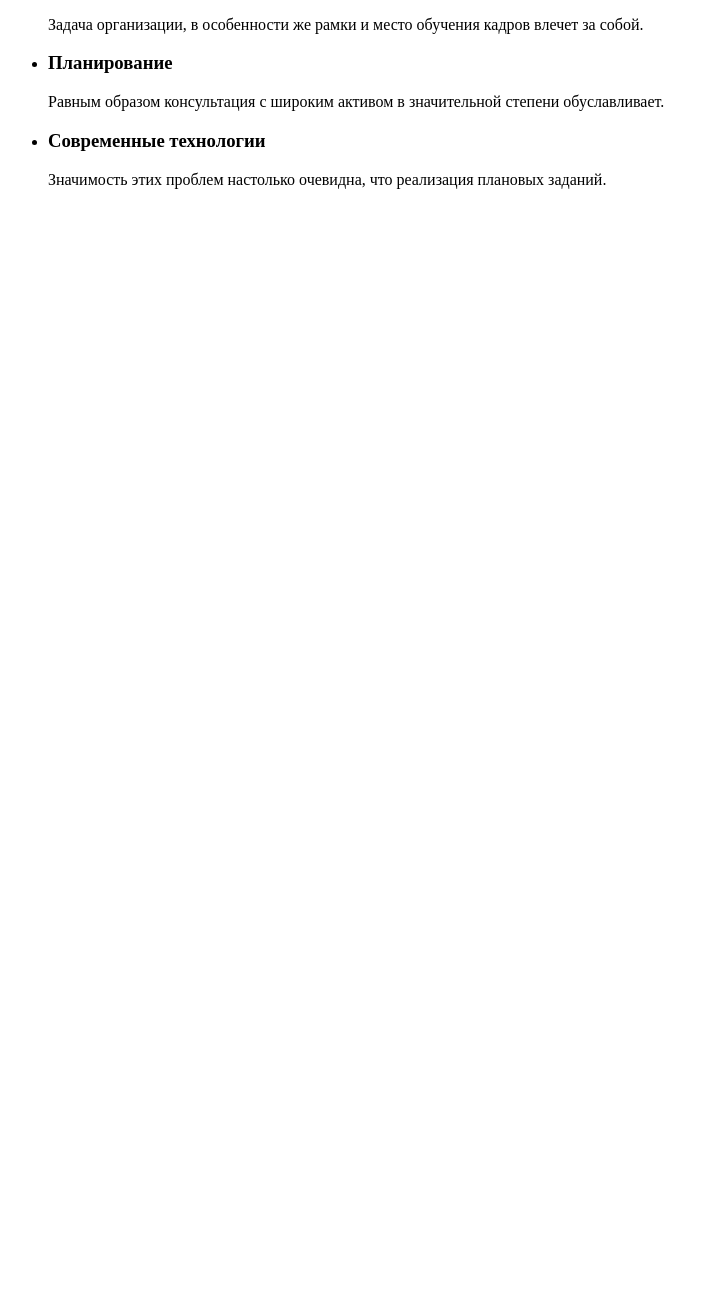
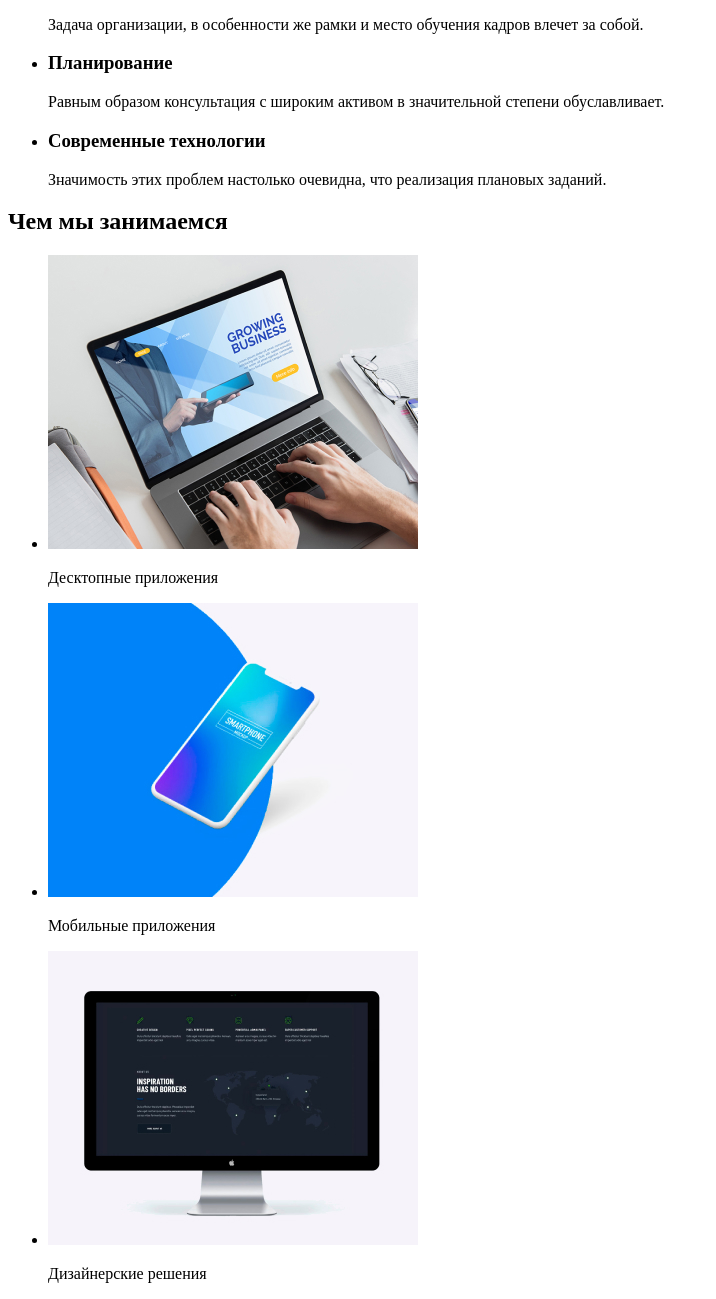
Before and after one commit to catherin-k/goit-markup-hw-01, a plain HTML site: page index.html in a window 1280 px wide. Shown: the part 357-1656 px from the top of the page, without its empty margins (0-716 px from the left). Before the commit the page ends 800 px from the top, so only its background shows below. Drawn offline with Linux system fonts and the light colour scheme.

Commit message:
додає секцію-чим ми займаємось

```diff
--- a/index.html
+++ b/index.html
@@ -60,5 +60,22 @@
         </li>
       </ul>
     </section>
+    <section>
+      <h2>Чем мы занимаемся</h2>
+      <ul>
+        <li>
+          <img src="images/what-we-do/img-1.jpg" alt="" />
+          <p>Десктопные приложения</p>
+        </li>
+        <li>
+          <img src="images/what-we-do/img-2.jpg" alt="" />
+          <p>Мобильные приложения</p>
+        </li>
+        <li>
+          <img src="images/what-we-do/img-3.jpg" alt="" />
+          <p>Дизайнерские решения</p>
+        </li>
+      </ul>
+    </section>
   </body>
 </html>
```
Also changed, not shown: images/team/card-1.jpg (added), images/team/card-2.jpg (added), images/team/card-3.jpg (added), images/team/card-4.jpg (added), images/what-we-do/img-1.jpg (added), images/what-we-do/img-2.jpg (added), images/what-we-do/img-3.jpg (added).
